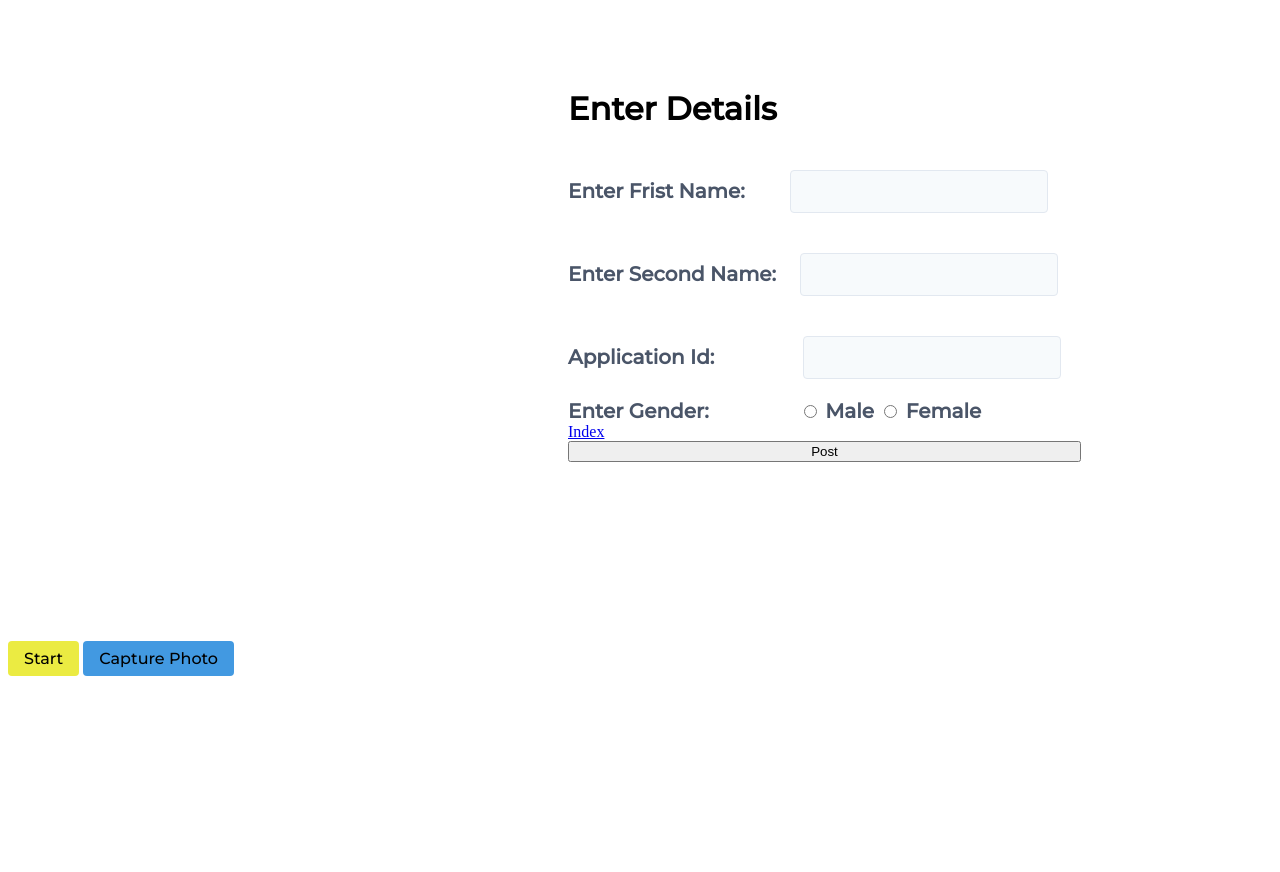
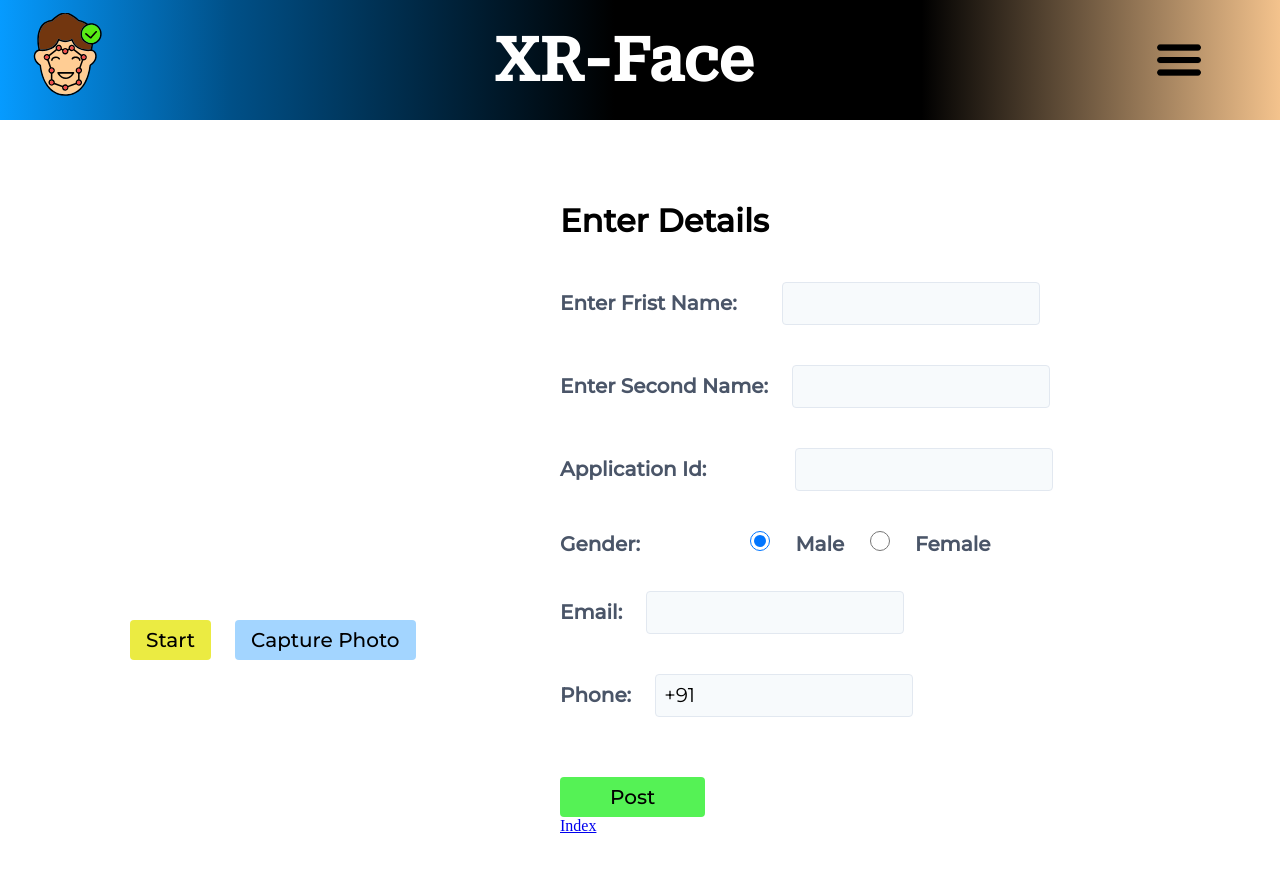
Before and after one commit to adi-uchiha/XRFace, a plain HTML site: page register.html in a window 1280 px wide. Before the commit the page ends 800 px from the top, so only its background shows below. Drawn offline with Linux system fonts and the light colour scheme.

Commit message:
Register page style

```diff
--- /dev/null
+++ b/backend/users/user_1684859508361.json
@@ -0,0 +1,3 @@
+{
+  "frist": "Aditya"
+}
--- /dev/null
+++ b/backend/users/user_1684859510622.json
@@ -0,0 +1,3 @@
+{
+  "frist": "Aditya"
+}
--- /dev/null
+++ b/backend/users/user_1684859513066.json
@@ -0,0 +1,3 @@
+{
+  "frist": "Aditya"
+}
--- /dev/null
+++ b/backend/users/user_1684859528704.json
@@ -0,0 +1,3 @@
+{
+  "frist": "Aditya"
+}
--- /dev/null
+++ b/backend/users/user_1684859565037.json
@@ -0,0 +1,3 @@
+{
+  "frist": "Aditya"
+}
--- /dev/null
+++ b/backend/users/user_1684860066656.json
@@ -0,0 +1,3 @@
+{
+  "frist": "Aditya"
+}
--- /dev/null
+++ b/backend/users/user_1684860068127.json
@@ -0,0 +1,3 @@
+{
+  "frist": "Aditya"
+}
--- a/register.html
+++ b/register.html
@@ -10,16 +10,26 @@
   <link rel="icon" type="image/x-icon" href="/assets/face-without-corners.svg">
 
   <link rel="preconnect" href="https://fonts.googleapis.com">
-<link rel="preconnect" href="https://fonts.gstatic.com" crossorigin>
-<link href="https://fonts.googleapis.com/css2?family=Montserrat:ital,wght@0,100;0,200;0,300;0,400;0,500;1,100&display=swap" rel="stylesheet">
+  <link rel="preconnect" href="https://fonts.gstatic.com" crossorigin>
+  <link href="https://fonts.googleapis.com/css2?family=Montserrat:ital,wght@0,100;0,200;0,300;0,400;0,500;1,100&family=Roboto+Serif:wght@500&display=swap" rel="stylesheet">
 
   <title>Register</title>
 </head>
 <body>
+  <nav class="navbar">
+    <div class="nav-icon">
+      <img src="./assets/face-without-corners.svg" width="90px" height="90px" alt="" srcset="">
+    </div>
+
+    <h1 class="nav-heading">XR-Face</h1>
+
+    <img src="./assets/burger.png" class="nav-burger" width="50px" height="50px" alt="" srcset="">
+  </nav>
   <div class="register">
+
     <div class="left-div">
       <video class="videoElement" id="videoElement"></video>
-      <canvas id="canvas" height="200"></canvas>
+      <canvas id="canvas"></canvas>
 
       <div class="btn-div">
         <button class="styled-button yellow" id="startButton">Start</button>
@@ -46,9 +56,9 @@
       </div>
 
       <div class="gender-radio">
-        <label for="male" class="styled-label">Enter Gender: &nbsp; &nbsp; &nbsp; &nbsp; &nbsp; &nbsp; &nbsp; &nbsp;</label>
+        <label for="male" class="styled-label">Gender: &nbsp; &nbsp; &nbsp; &nbsp; &nbsp; &nbsp; &nbsp; &nbsp;</label>
         <label for="male" class="styled-label radio-label">
-          <input type="radio" id="male" name="gender" value="male" class="radio-input">
+          <input checked type="radio" id="male" name="gender" value="male" class="radio-input">
           Male
         </label>
         <label for="female" class="styled-label radio-label">
@@ -57,9 +67,20 @@
         </label>
       </div>
 
+      <div class="email-div">
+        <label class="styled-label" for="email">Email:</label>
+        <input class="styled-input" id="email" name="email" type="text">
+      </div>
+
+      <div class="phone">
+        <label class="styled-label" for="phone">Phone:</label>
+        <input value="+91" class="styled-input" id="phone" name="phone" type="text">
+      </div>
+
+      <button class="styled-button post-button" id="post-button">Post</button>
+
       <a href="./index.html">Index</a>
 
-      <button id="post-button">Post</button>
     </div>
   </div>
 </body>
--- a/scripts/details-upload.js
+++ b/scripts/details-upload.js
@@ -4,15 +4,12 @@ postButton.addEventListener('click', sendDataToServer)
 
 function sendDataToServer(event) {
   event.preventDefault();
-  getFormData()
 
     console.log("sending Data")
   var myHeaders = new Headers();
 myHeaders.append("Content-Type", "application/json");
 
-var raw = JSON.stringify({
-  "frist": "Aditya"
-});
+var raw = JSON.stringify(getFormData());
 
 var requestOptions = {
   method: 'POST',
@@ -21,10 +18,11 @@ var requestOptions = {
   redirect: 'follow'
 };
 
-// fetch("http://localhost:3000/uploadUser", requestOptions)
-//   .then(response => response.text())
-//   .then(result => console.log(result))
-//   .catch(error => console.log('error', error));
+fetch("http://localhost:3000/uploadUser", requestOptions)
+  .then(response => response.text())
+  .then(result => console.log(result))
+  .catch(error => console.log('error', error));
+
 }
 
 
@@ -33,9 +31,28 @@ function getFormData() {
   let fristName = document.getElementById('first-name')
   let secondName = document.getElementById('second-name')
   let applicationId = document.getElementById('application-Id')
+  let email = document.getElementById('email')
+  let phone = document.getElementById('phone')
 
 
-  fristName.value = 'YOOOOO'
-  let userForm = {fristName, secondName, applicationId}
-  console.log(userForm)
+  const userForm = {
+    "FristName": fristName.value,
+    "SecondName": secondName.value,
+    "ApplicationId": applicationId.value,
+    "Gender": "male",
+    "Email": email.value,
+    "Phone": phone.value
+  }
+  return userForm
 }
+
+function randomFill() {
+  let applicationId = document.getElementById('application-Id')
+  let email = document.getElementById('email')
+  let phone = document.getElementById('phone')
+  let gender = 'male'
+
+  applicationId.value = Date.now()
+  email.value = `testuser_${Math.floor(Math.random()*10000)}@gmail.com`
+  phone.value = `+91-${Math.floor(Math.random()*10000000000)}`
+}
--- a/scripts/register.js
+++ b/scripts/register.js
@@ -58,11 +58,3 @@ function capturePhoto() {
   document.body.removeChild(downloadLink);
 
 }
-
-
-
-
-function randomFill() {
-  console.log("Random")
-  return 0
-}
--- a/styles/register.css
+++ b/styles/register.css
@@ -1,3 +1,31 @@
+.navbar{
+  width: 100%;
+  height: 120px;
+  display: flex;
+  align-items: center;
+  color: #FFFFFF;
+
+   background: rgb(6,155,255);
+background: linear-gradient(90deg, rgba(6,155,255,1) 0%, rgba(0,80,136,1) 18%, rgba(0,0,0,1) 48%, rgba(0,0,0,1) 72%, rgba(244,195,141,1) 100%);
+
+
+}
+.nav-icon{
+  margin-left: 20px;
+}
+.nav-heading{
+  margin-left: 30%;
+  font-weight: 900;
+  font-size: 60px;
+  font-family: 'Roboto Serif', sans-serif;
+}
+.nav-burger{
+  margin-left: 400px;
+}
+body{
+  margin: 0;
+}
+
 .register{
   display: flex;
   flex-direction: row;
@@ -52,19 +80,56 @@
   border: none;
   border-radius: 4px;
   padding: 8px 16px;
-  font-size: 16px;
+  font-size: 20px;
   cursor: pointer;
   font-weight: 500;
   font-family: 'Montserrat', sans-serif;
 }
 
 .styled-button.blue{
-  background-color: #4299E1;
+  background-color: #a3d5ff;
 }
 .styled-button.yellow{
   background-color: rgb(235, 235, 66);
+  margin-left: 130px;
+  margin-right: 20px;
 }
 
 .styled-button:hover {
   border: 1px solid black;
 }
+.post-button{
+  justify-content: center;
+  width: min-content;
+  /* margin-left: 60%; */
+  background-color: rgb(85, 242, 85);
+  padding-left: 50px;
+  padding-right: 50px;
+  margin-top: 40px;
+}
+
+.radio-input {
+  width: 20px;
+  height: 20px;
+  margin: 20px;
+  color: aqua;
+  background-color: antiquewhite;
+}
+
+input[type="radio"]:checked + label {
+  /* Styles for the checked state */
+  background-color: #ff0000;
+  color: white;
+}
+
+#canvas{
+  width: 20px;
+  height: 20px;
+}
+
+#videoElement{
+  padding-top: 150px;
+ padding-bottom: 30px;
+  padding-left: 80px;
+  /* padding: 10px; */
+}
```
Also changed, not shown: backend/users/user_1684860884737.json (added, +7 -0 lines), backend/users/user_1684860920201.json (added, +7 -0 lines), assets/burger.png (added).
